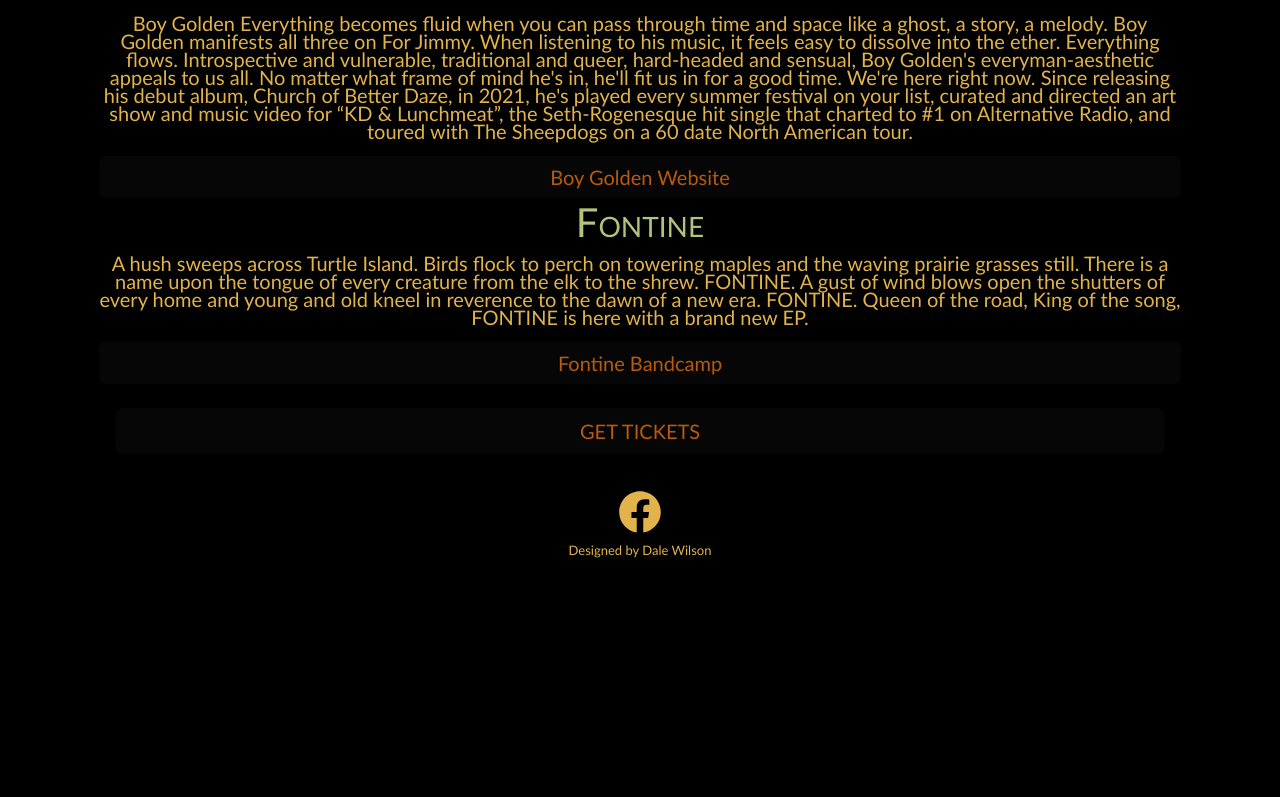
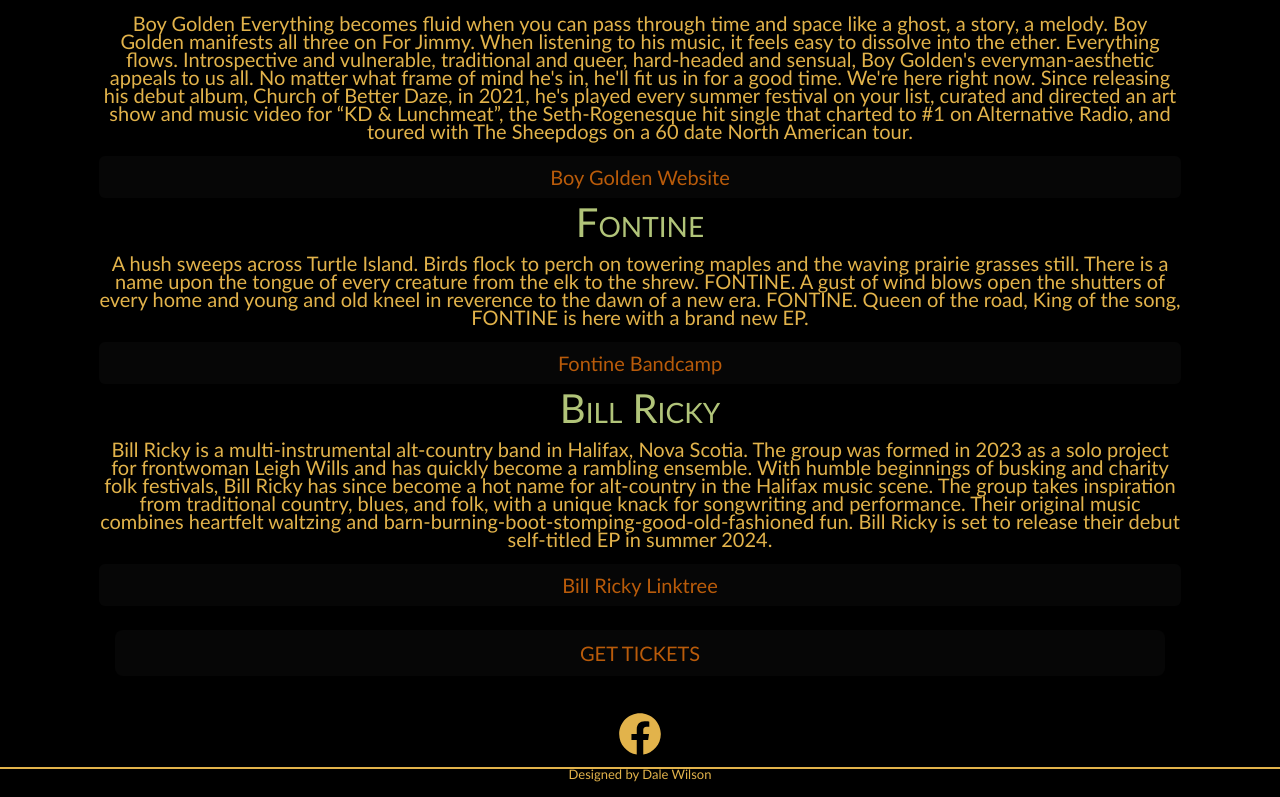
Before and after one commit to Waledilson/troywebsite, a React (Create React App) app: page / in a window 1280 px wide. Shown: the part 1531-2328 px from the top of the page. Before the commit the page ends 2104 px from the top, so only its background shows below. Built offline with nearby package versions, Linux system fonts and the light colour scheme.

Commit message:
added bill ricky to event card

```diff
--- a/src/components/boy-golden-card/boy-golden-card.jsx
+++ b/src/components/boy-golden-card/boy-golden-card.jsx
@@ -58,6 +58,27 @@
           >
             Fontine Bandcamp
           </Button>
+          <h1>Bill Ricky</h1>
+          <p>
+            Bill Ricky is a multi-instrumental alt-country band in Halifax, Nova
+            Scotia. The group was formed in 2023 as a solo project for
+            frontwoman Leigh Wills and has quickly become a rambling ensemble.
+            With humble beginnings of busking and charity folk festivals, Bill
+            Ricky has since become a hot name for alt-country in the Halifax
+            music scene. The group takes inspiration from traditional country,
+            blues, and folk, with a unique knack for songwriting and
+            performance. Their original music combines heartfelt waltzing and
+            barn-burning-boot-stomping-good-old-fashioned fun. Bill Ricky is set
+            to release their debut self-titled EP in summer 2024.
+          </p>
+          <Button
+            className="artist-website-button"
+            href="https://linktr.ee/billricky"
+            variant="secondary"
+            target="_blank"
+          >
+            Bill Ricky Linktree
+          </Button>
         </Card.Text>
 
         <CardFooter className="event-card-links">
--- a/src/index.css
+++ b/src/index.css
@@ -196,5 +196,6 @@
 }
 
 .dale {
+  border-top: 2px solid #e2b34b;
   font-size: small;
 }
```
